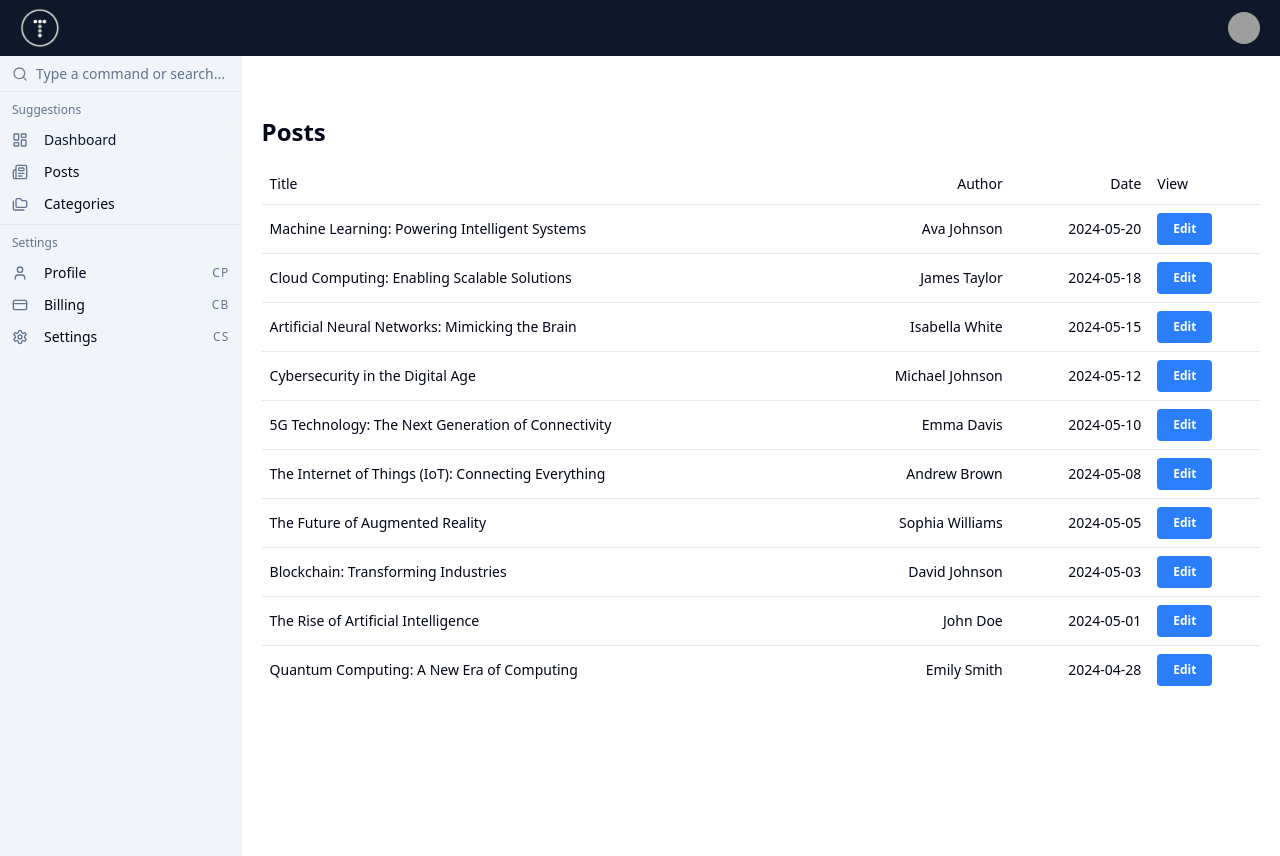
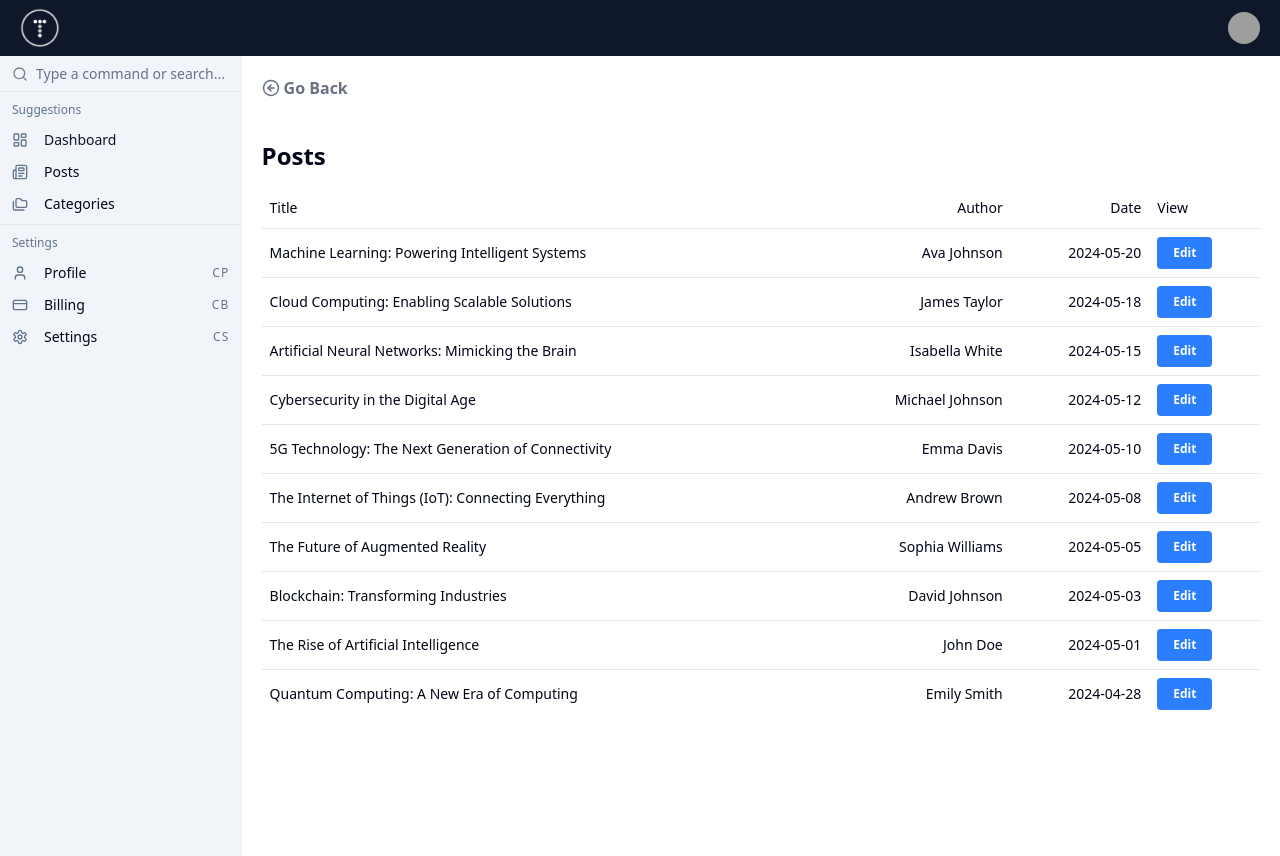
Before and after one commit to thomasmartinez114/admin-dashboard, a Next.js app: page /posts in a window 1280 px wide. Built offline with nearby package versions, Linux system fonts and the light colour scheme; grey boxes are pictures that could not be loaded.

Commit message:
added Go Back Button

```diff
--- a/app/(main)/posts/page.tsx
+++ b/app/(main)/posts/page.tsx
@@ -1,8 +1,10 @@
 import PostsTable from '@/components/posts/PostsTable';
+import BackButton from '@/components/BackButton';
 
 const PostsPage = () => {
   return (
     <>
+      <BackButton text='Go Back' link='/' />
       <PostsTable />
     </>
   );
--- /dev/null
+++ b/components/BackButton.tsx
@@ -0,0 +1,21 @@
+import { ArrowLeftCircle } from 'lucide-react';
+import Link from 'next/link';
+
+interface BackButtonProps {
+  text: string;
+  link: string;
+}
+
+const BackButton = ({ text, link }: BackButtonProps) => {
+  return (
+    <Link
+      href={link}
+      className='text-gray-500 hover:underline flex items-center gap-1 font-bold mb-5'
+    >
+      <ArrowLeftCircle size={18} />
+      {text}
+    </Link>
+  );
+};
+
+export default BackButton;
```
